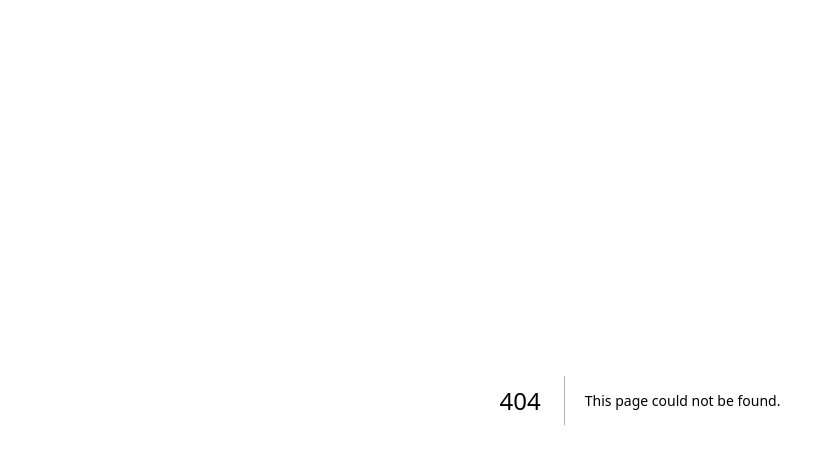
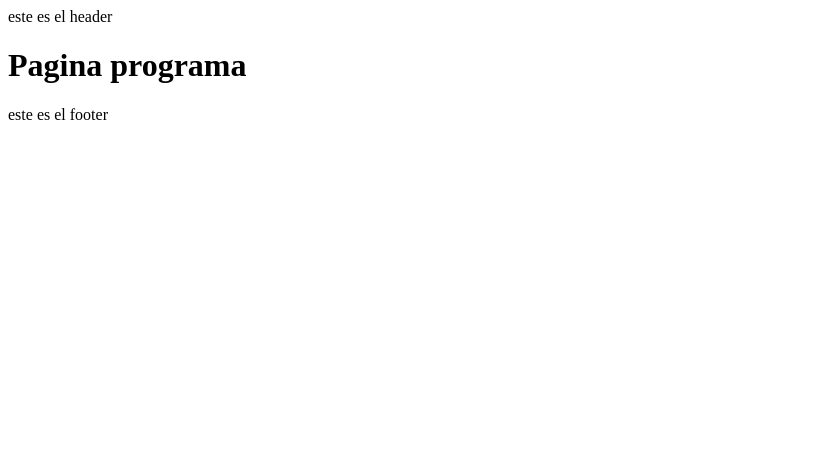
Before and after one commit to dlab-team/C16-frontend, a Next.js app: page /programa in a window 1280 px wide. Before the commit this address had no page. Shown: the top 464 px of the page, without its empty margins (0-835 px from the left). Built offline with nearby package versions, Linux system fonts and the light colour scheme.

Commit message:
create project scaffolding

```diff
--- a/src/app/globals.css
+++ b/src/app/globals.css
@@ -1,107 +1,9 @@
+@import url('https://fonts.googleapis.com/css2?family=Montserrat:wght@200;300;400;500;600;700;800&display=swap');
 :root {
-  --max-width: 1100px;
-  --border-radius: 12px;
-  --font-mono: ui-monospace, Menlo, Monaco, "Cascadia Mono", "Segoe UI Mono",
-    "Roboto Mono", "Oxygen Mono", "Ubuntu Monospace", "Source Code Pro",
-    "Fira Mono", "Droid Sans Mono", "Courier New", monospace;
+  --titulos:#271D24;
+  --principal:#D6006E;
+  --secundario:#FFC5E4;
 
-  --foreground-rgb: 0, 0, 0;
-  --background-start-rgb: 214, 219, 220;
-  --background-end-rgb: 255, 255, 255;
-
-  --primary-glow: conic-gradient(
-    from 180deg at 50% 50%,
-    #16abff33 0deg,
-    #0885ff33 55deg,
-    #54d6ff33 120deg,
-    #0071ff33 160deg,
-    transparent 360deg
-  );
-  --secondary-glow: radial-gradient(
-    rgba(255, 255, 255, 1),
-    rgba(255, 255, 255, 0)
-  );
-
-  --tile-start-rgb: 239, 245, 249;
-  --tile-end-rgb: 228, 232, 233;
-  --tile-border: conic-gradient(
-    #00000080,
-    #00000040,
-    #00000030,
-    #00000020,
-    #00000010,
-    #00000010,
-    #00000080
-  );
-
-  --callout-rgb: 238, 240, 241;
-  --callout-border-rgb: 172, 175, 176;
-  --card-rgb: 180, 185, 188;
-  --card-border-rgb: 131, 134, 135;
+/* 200, 300, 400, 500, 600, 700 */
+  --font:'Montserrat', sans-serif;
 }
-
-@media (prefers-color-scheme: dark) {
-  :root {
-    --foreground-rgb: 255, 255, 255;
-    --background-start-rgb: 0, 0, 0;
-    --background-end-rgb: 0, 0, 0;
-
-    --primary-glow: radial-gradient(rgba(1, 65, 255, 0.4), rgba(1, 65, 255, 0));
-    --secondary-glow: linear-gradient(
-      to bottom right,
-      rgba(1, 65, 255, 0),
-      rgba(1, 65, 255, 0),
-      rgba(1, 65, 255, 0.3)
-    );
-
-    --tile-start-rgb: 2, 13, 46;
-    --tile-end-rgb: 2, 5, 19;
-    --tile-border: conic-gradient(
-      #ffffff80,
-      #ffffff40,
-      #ffffff30,
-      #ffffff20,
-      #ffffff10,
-      #ffffff10,
-      #ffffff80
-    );
-
-    --callout-rgb: 20, 20, 20;
-    --callout-border-rgb: 108, 108, 108;
-    --card-rgb: 100, 100, 100;
-    --card-border-rgb: 200, 200, 200;
-  }
-}
-
-* {
-  box-sizing: border-box;
-  padding: 0;
-  margin: 0;
-}
-
-html,
-body {
-  max-width: 100vw;
-  overflow-x: hidden;
-}
-
-body {
-  color: rgb(var(--foreground-rgb));
-  background: linear-gradient(
-      to bottom,
-      transparent,
-      rgb(var(--background-end-rgb))
-    )
-    rgb(var(--background-start-rgb));
-}
-
-a {
-  color: inherit;
-  text-decoration: none;
-}
-
-@media (prefers-color-scheme: dark) {
-  html {
-    color-scheme: dark;
-  }
-}
--- a/src/app/layout.js
+++ b/src/app/layout.js
@@ -1,7 +1,4 @@
-import { Inter } from "next/font/google";
 import "./globals.css";
-
-const inter = Inter({ subsets: ["latin"] });
 
 export const metadata = {
   title: "Create Next App",
@@ -11,7 +8,11 @@ export const metadata = {
 export default function RootLayout({ children }) {
   return (
     <html lang="en">
-      <body className={inter.className}>{children}</body>
+      <body>
+        <header> este es el header</header>
+        <>{children}</>
+        <footer> este es el footer</footer>
+      </body>
     </html>
   );
 }
--- /dev/null
+++ b/src/app/programa/page.jsx
@@ -0,0 +1,12 @@
+
+function Programa() {
+  return (
+    <div>
+      <h1>
+          Pagina programa
+      </h1>
+    </div>
+  )
+}
+
+export default Programa
```
Also changed, not shown: src/app/page.js (+2 -89 lines), src/app/programa/components/index.js (added), src/components/index.js (added).
